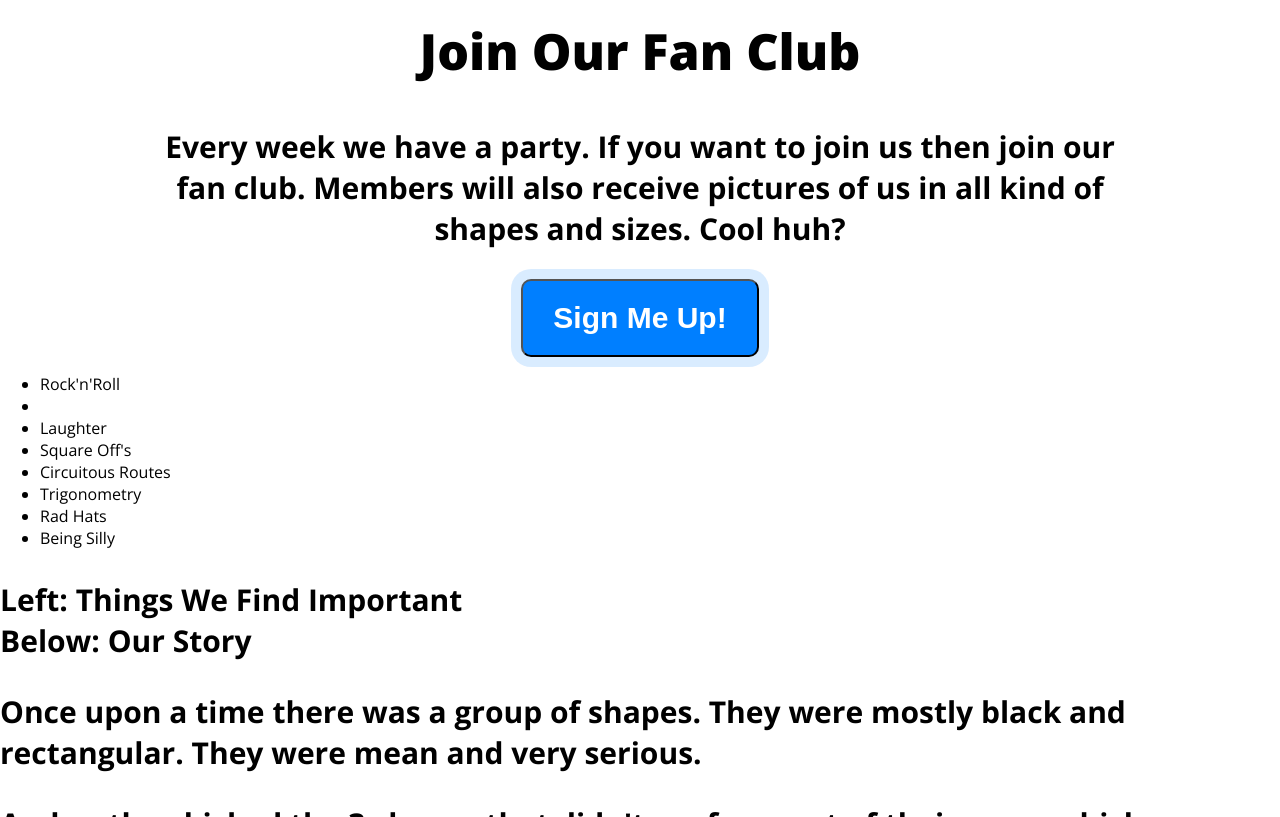
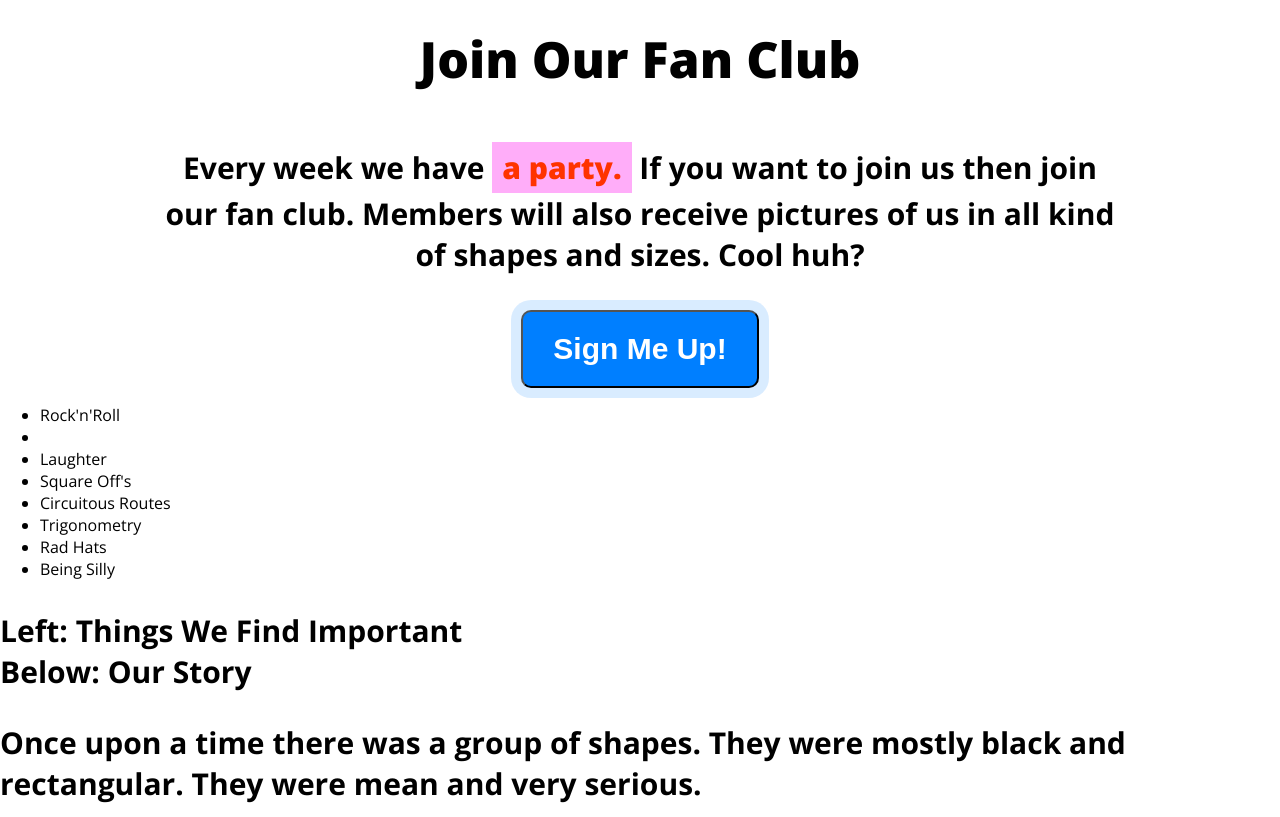
Before and after one commit to beb0r/the-gang, a plain HTML site: page index.html in a window 1280 px wide. Shown: the part 925-1742 px from the top of the page. Drawn offline with nearby package versions, Linux system fonts and the light colour scheme.

Commit message:
tighten up the read more section

```diff
--- a/style.css
+++ b/style.css
@@ -160,6 +160,22 @@ nav ul li a {
   text-align: center;
 }
 
+.more-info p {
+  margin: 18px 0 35px;
+}
+.more-info h2 {
+  margin: 50px 0;
+}
+
+.highlight {
+  background-color: #ffadf9;
+  color: #ff3300;
+  padding: 5px 10px;
+  line-height: 50px;
+  display: inline;
+  font-weight: 800;
+}
+
 /*
 <div class="moreinfo" id="more-info">
       <h2>Join Our Fan Club</h2>
```
